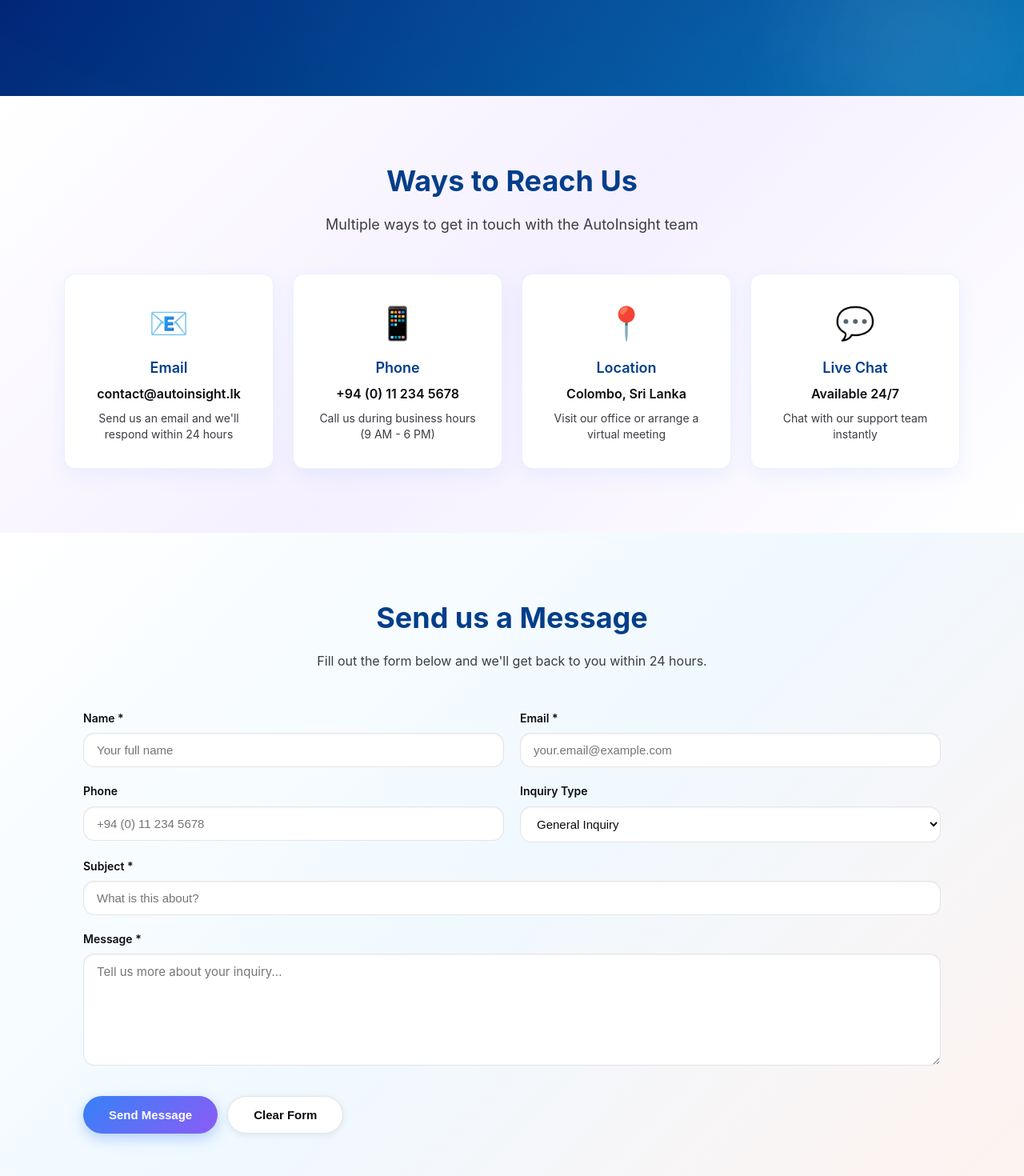
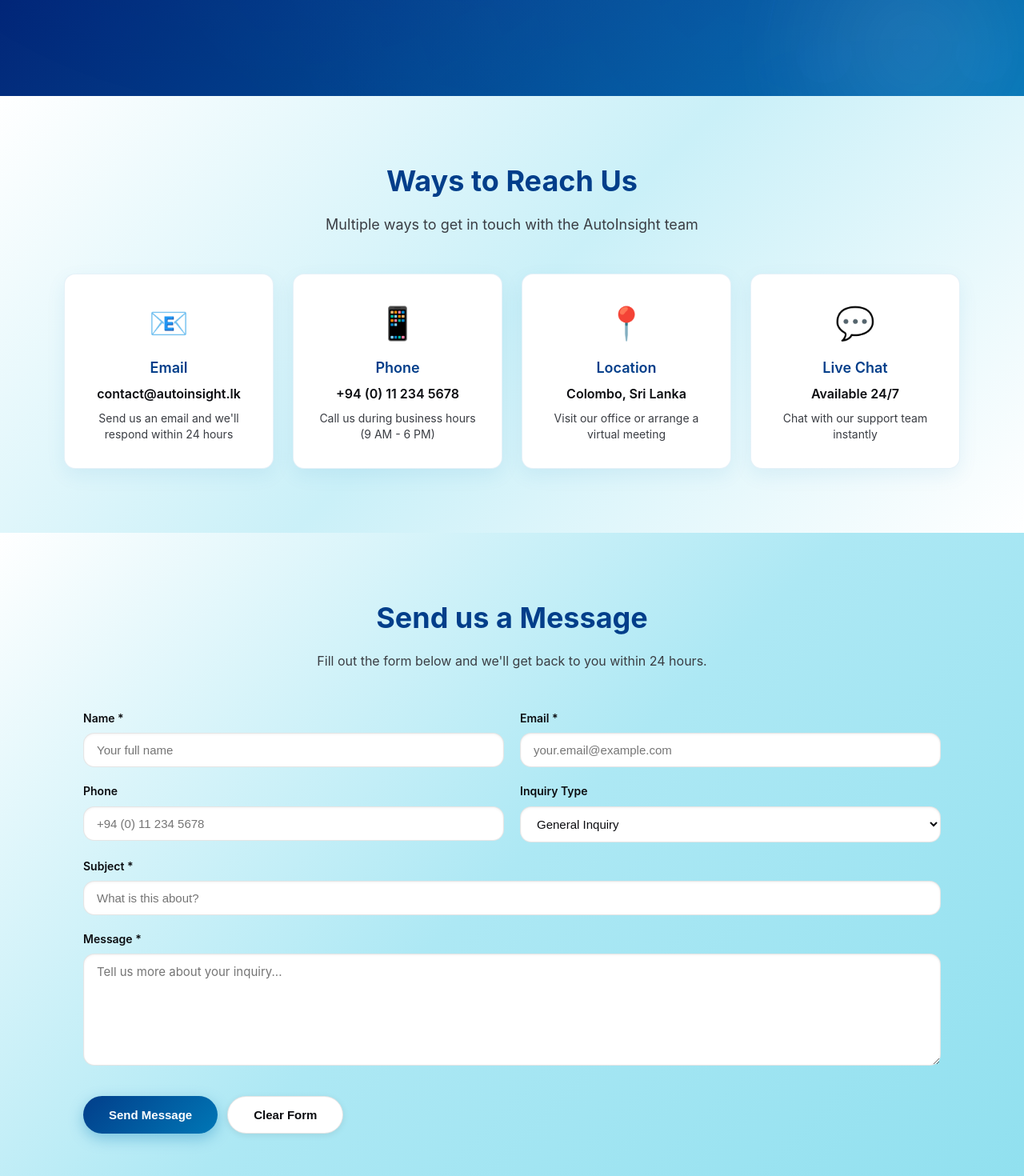
Before and after one commit to akila20040720/autoinsightcs70, a React (Vite) app in the folder cs70/: page /contact in a window 1280 px wide. Shown: the part 680-2150 px from the top of the page at 80% size. Built offline with nearby package versions, Linux system fonts and the light colour scheme.

Commit message:
Edit the colors in Contact page, Animated Background and Chatbot Button

```diff
--- a/cs70/src/components/AnimatedBackground.tsx
+++ b/cs70/src/components/AnimatedBackground.tsx
@@ -15,9 +15,9 @@
 }
 
 const PALETTE = {
-  primary: "#1A428A",
-  accent: "#00A651",
-  dark: "#1F1F1F",
+  primary: "#023e8a",
+  accent: "#00B4D8",
+  dark: "#03045e",
   white: "#FFFFFF",
 } as const;
 
--- a/cs70/src/components/ChatbotButton.tsx
+++ b/cs70/src/components/ChatbotButton.tsx
@@ -28,13 +28,13 @@
           display: "flex",
           alignItems: "center",
           justifyContent: "center",
-          boxShadow: "0 4px 20px rgba(54, 129, 247, 0.4)",
+          boxShadow: "0 4px 20px rgba(54, 129, 182, 0.4)",
           zIndex: 1000,
           transition: "all 0.3s ease",
         }}
         whileHover={{
           scale: 1.1,
-          boxShadow: "0 6px 30px rgba(54, 129, 247, 0.6)",
+          boxShadow: "0 6px 30px rgba(0, 119, 182, 0.6)",
         }}
         whileTap={{ scale: 0.95 }}
         initial={{ scale: 0, opacity: 0 }}
@@ -89,7 +89,7 @@
               backdropFilter: "blur(20px)",
               borderRadius: "16px",
               boxShadow: "0 8px 32px rgba(0, 0, 0, 0.15)",
-              border: "1px solid rgba(54, 129, 247, 0.2)",
+              border: "1px solid rgba(0, 119, 182, 0.2)",
               zIndex: 999,
               display: "flex",
               flexDirection: "column",
@@ -99,7 +99,7 @@
             {/* Header */}
             <div
               style={{
-                background: "linear-gradient(135deg, #3681f7 0%, #5a9aff 100%)",
+                background: "linear-gradient(135deg, #023e8a 0%, #0077B6 100%)",
                 padding: "1.25rem",
                 borderRadius: "16px 16px 0 0",
               }}
@@ -248,21 +248,21 @@
                     flex: 1,
                     padding: "0.75rem",
                     borderRadius: "8px",
-                    border: "1px solid rgba(54, 129, 247, 0.2)",
+                    border: "1px solid rgba(0, 119, 182, 0.2)",
                     fontSize: "0.875rem",
                     outline: "none",
                     transition: "border-color 0.2s ease",
                   }}
                   onFocus={(e) => {
-                    e.currentTarget.style.borderColor = "#3681f7";
+                    e.currentTarget.style.borderColor = "#0077B6";
                   }}
                   onBlur={(e) => {
-                    e.currentTarget.style.borderColor = "rgba(54, 129, 247, 0.2)";
+                    e.currentTarget.style.borderColor = "rgba(0, 119, 182, 0.2)";
                   }}
                 />
                 <button
                   style={{
-                    background: "linear-gradient(135deg, #3681f7 0%, #5a9aff 100%)",
+                    background: "linear-gradient(135deg, #023e8a 0%, #0077B6 100%)",
                     border: "none",
                     borderRadius: "8px",
                     padding: "0.75rem 1.25rem",
--- a/cs70/src/pages/Contact.tsx
+++ b/cs70/src/pages/Contact.tsx
@@ -265,7 +265,7 @@
       <motion.section
         className="full-section"
         style={{
-          background: "linear-gradient(135deg, #ffffff 0%, #f5f0ff 50%, #ffffff 100%)",
+          background: "linear-gradient(135deg, #ffffff 0%, #CAF0F8 50%, #ffffff 100%)",
         }}
         initial={{ opacity: 0 }}
         whileInView={{ opacity: 1 }}
@@ -318,20 +318,20 @@
                   style={{
                     padding: "32px 24px",
                     background: "#ffffff",
-                    border: "1px solid rgba(54, 129, 247, 0.1)",
+                    border: "1px solid rgba(0, 119, 182, 0.1)",
                     borderRadius: "var(--radius-md)",
                     textAlign: "center",
                     cursor: "pointer",
                     transition: "all 0.4s var(--ease)",
-                    boxShadow: "0 8px 24px rgba(54, 129, 247, 0.08)",
+                    boxShadow: "0 8px 24px rgba(0, 119, 182, 0.08)",
                   }}
                   onMouseEnter={(e) => {
-                    e.currentTarget.style.boxShadow = "0 12px 32px rgba(54, 129, 247, 0.2)";
-                    e.currentTarget.style.borderColor = "rgba(54, 129, 247, 0.3)";
+                    e.currentTarget.style.boxShadow = "0 12px 32px rgba(0, 119, 182, 0.2)";
+                    e.currentTarget.style.borderColor = "rgba(0, 119, 182, 0.3)";
                   }}
                   onMouseLeave={(e) => {
-                    e.currentTarget.style.boxShadow = "0 8px 24px rgba(54, 129, 247, 0.08)";
-                    e.currentTarget.style.borderColor = "rgba(54, 129, 247, 0.1)";
+                    e.currentTarget.style.boxShadow = "0 8px 24px rgba(0, 119, 182, 0.08)";
+                    e.currentTarget.style.borderColor = "rgba(0, 119, 182, 0.1)";
                   }}
                 >
                   <div style={{ fontSize: 40, marginBottom: 14 }}>{method.icon}</div>
@@ -355,7 +355,7 @@
       <motion.section
         className="full-section"
         style={{
-          background: "linear-gradient(135deg, #ffffff 0%, #f0f9ff 50%, #fef3f0 100%)",
+          background: "linear-gradient(135deg, #ffffff 0%, #ADE8F4 50%, #90E0EF 100%)",
         }}
         initial={{ opacity: 0 }}
         whileInView={{ opacity: 1 }}
@@ -691,11 +691,11 @@
                   border: "none",
                   borderRadius: "var(--radius-pill)",
                   background: isSubmitting
-                    ? "rgba(54, 129, 247, 0.5)"
-                    : "linear-gradient(135deg, #3681f7 0%, #8b5cf6 100%)",
+                    ? "rgba(0, 119, 182, 0.5)"
+                    : "linear-gradient(135deg, #023e8a 0%, #0077B6 100%)",
                   color: "#ffffff",
                   cursor: isSubmitting ? "not-allowed" : "pointer",
-                  boxShadow: "0 6px 18px rgba(54, 129, 247, 0.35)",
+                  boxShadow: "0 6px 18px rgba(0, 119, 182, 0.35)",
                   transition: "all 0.3s var(--ease)",
                 }}
               >
@@ -779,7 +779,7 @@
       <motion.section
         className="full-section"
         style={{
-          background: "linear-gradient(135deg, #ffffff 0%, #f7f0ff 50%, #ffffff 100%)",
+          background: "linear-gradient(135deg, #ffffff 0%, #CAF0F8 50%, #ffffff 100%)",
           textAlign: "center",
           marginBottom: "-80px",
           paddingBottom: "160px",
```
